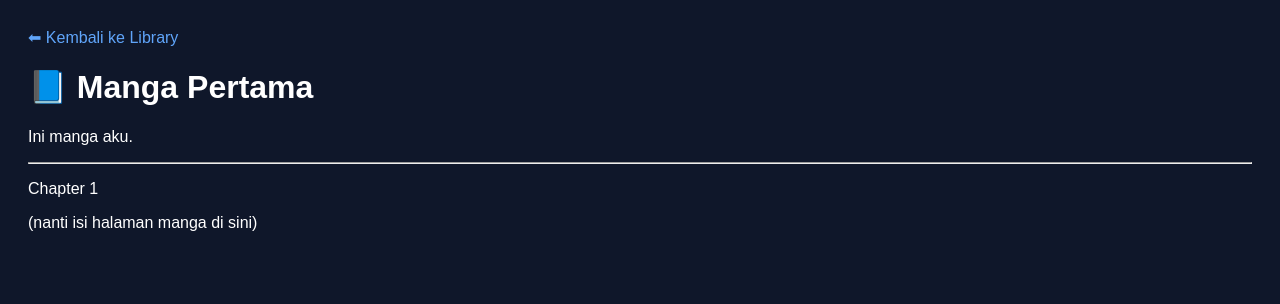
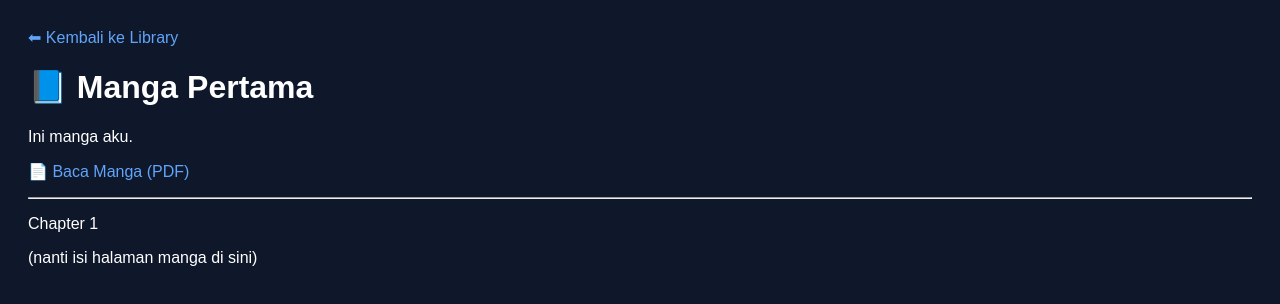
Before and after one commit to rahmiindahmulya-droid/GateKeepingLibrary, a plain HTML site: page manga/manga1.html in a window 1280 px wide. Drawn offline with Linux system fonts and the light colour scheme.

Commit message:
Update manga1.html

```diff
--- a/manga/manga1.html
+++ b/manga/manga1.html
@@ -21,6 +21,12 @@
 
 <h1>📘 Manga Pertama</h1>
 <p>Ini manga aku.</p>
+  <p>
+  <a href="You Are My World Ch.12 Page 1 - Mangago_compressed (1).pdf" target="_blank">
+    📄 Baca Manga (PDF)
+  </a>
+</p>
+
 
 <hr>
 
```
